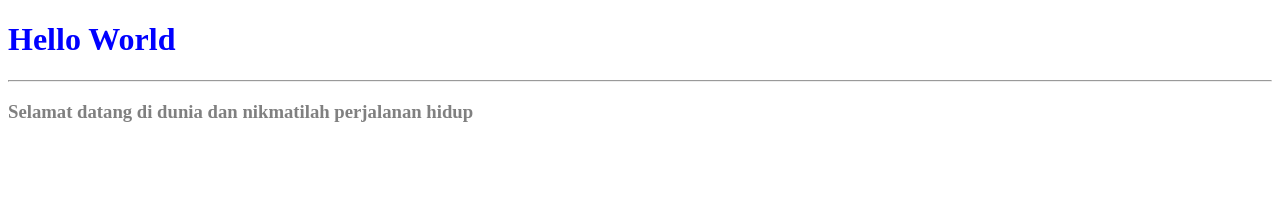
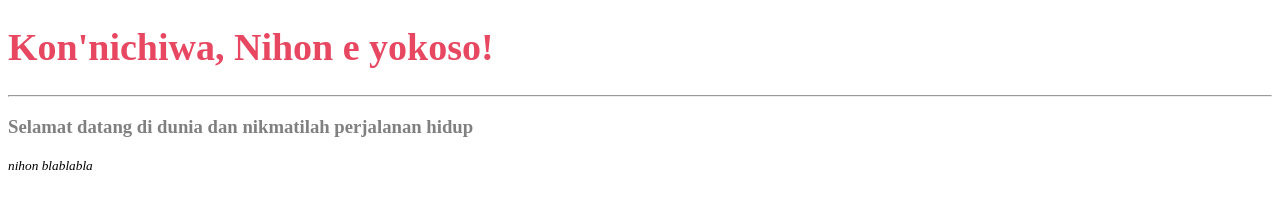
Before and after one commit to tikaadilahm3006/helloworld, a plain HTML site: page index.html in a window 1280 px wide. Drawn offline with Linux system fonts and the light colour scheme.

Commit message:
Added : Japan Version

```diff
--- a/index.html
+++ b/index.html
@@ -5,13 +5,16 @@
     <meta name="viewport" content="width=device-width, initial-scale=1.0">
     <title>Document</title>
     <style>
-        h1 {color: blue;}
+        h1 {color: #e84761;
+            font-size: 38px;}
         h3 {color: gray;}
     </style>
 </head>
 <body>
-    <h1>Hello World</h1>
+    <h1>Kon'nichiwa, Nihon e yokoso!</h1>
     <hr>
     <h3>Selamat datang di dunia dan nikmatilah perjalanan hidup</h3>
+    <small><i>nihon blablabla </i></small>
+
 </body>
 </html>
```
